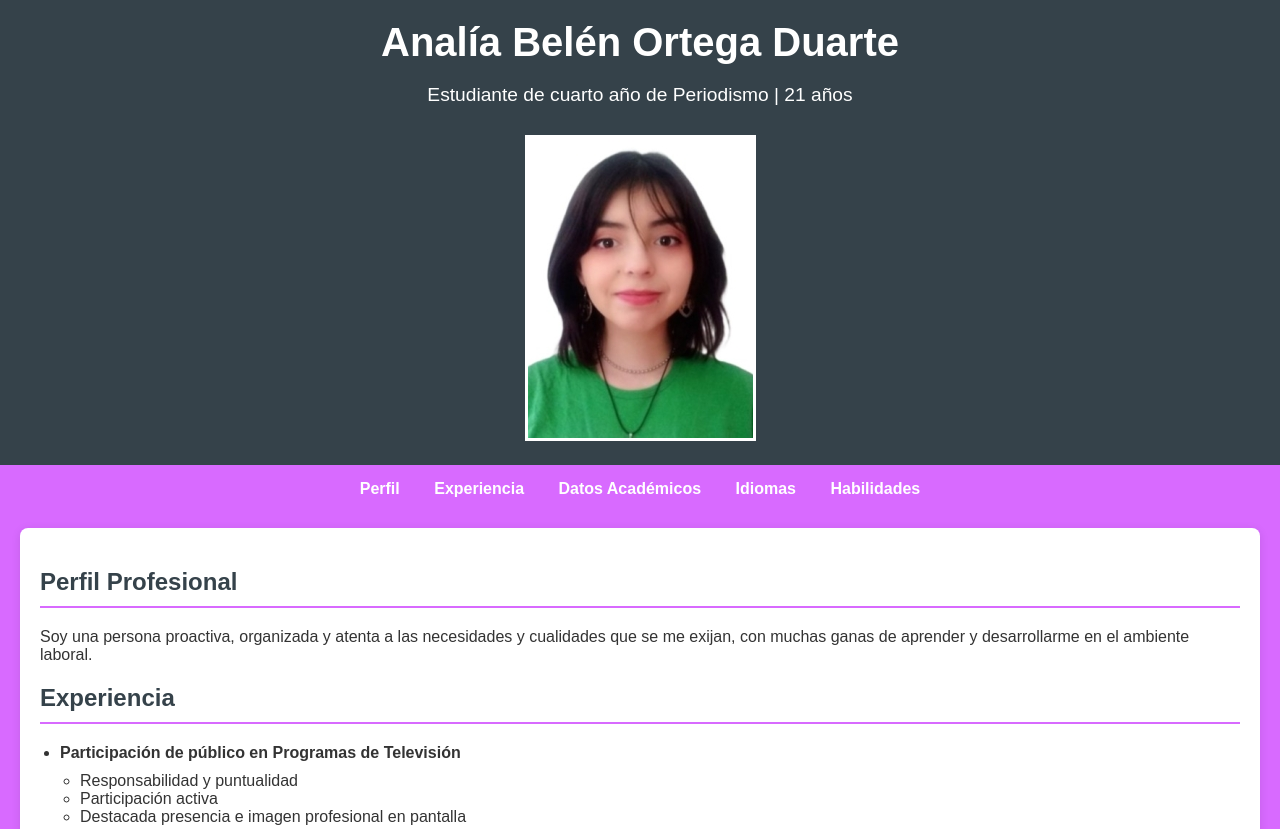
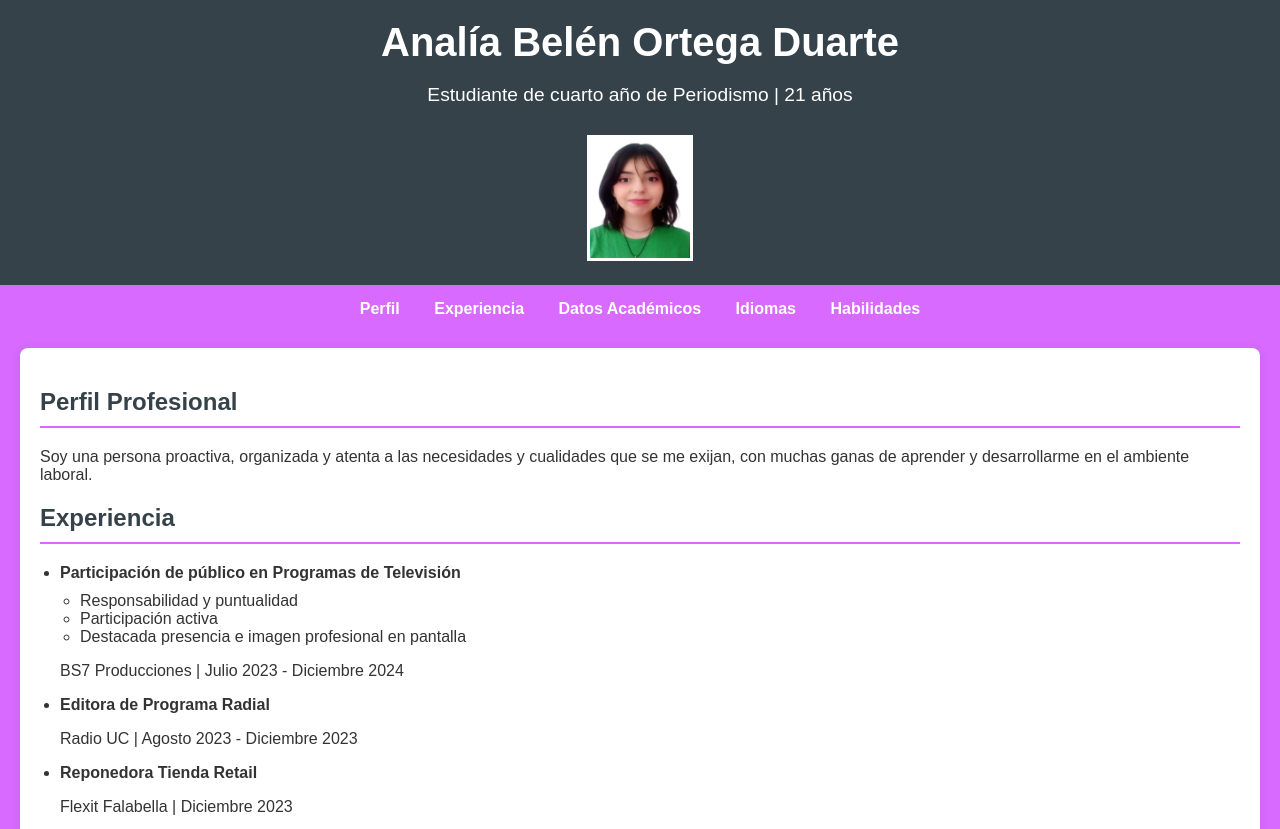
Before and after one commit to aortegd/tareas_com208, a plain HTML site: page docs/index.html in a window 1280 px wide. Shown: the top 829 px of the page. Drawn offline with Linux system fonts and the light colour scheme.

Commit message:
Update style.css

```diff
--- a/docs/style.css
+++ b/docs/style.css
@@ -24,8 +24,8 @@ header p {
 }
 
 header img.perfil {
-    width: auto;
-    height: auto;
+    width: 100px;
+    height: 120px;
     border-radius: 0%;
     margin-top: 10px;
     border: 3px solid white;
```
